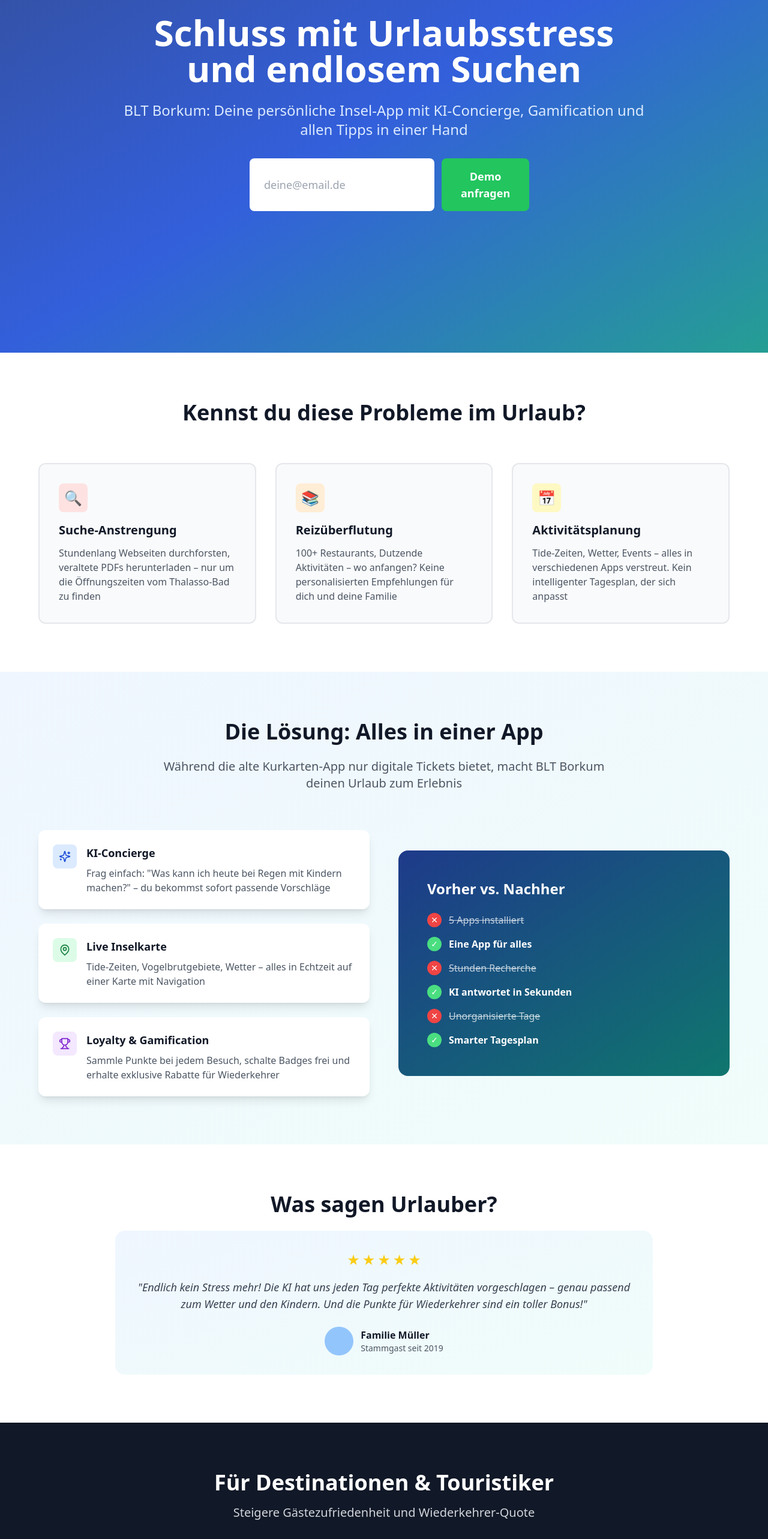
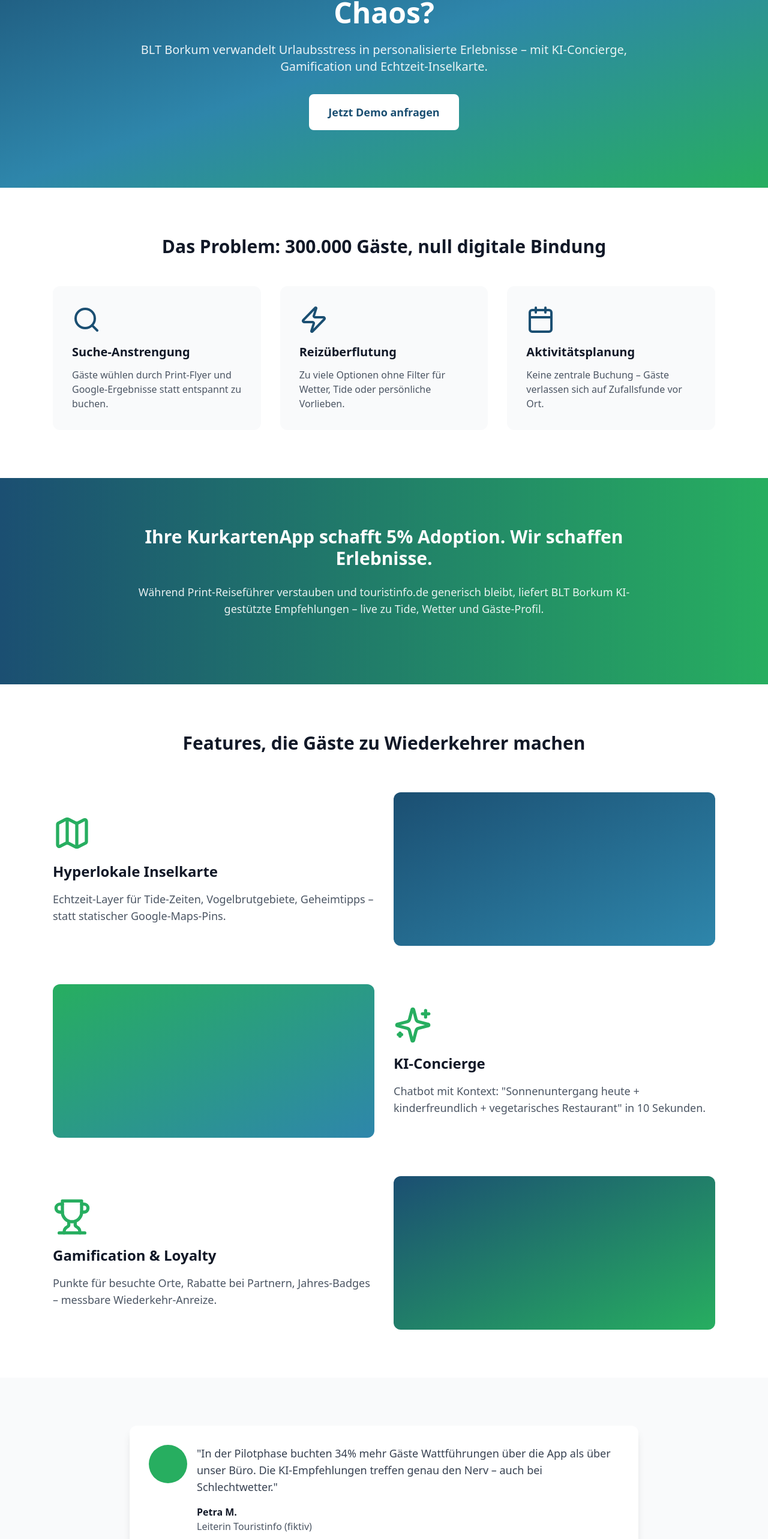
Before and after one commit to tomaschwirkmann-collab/blt-borkum-leuchtfeuer-app-trehl, a Next.js app: page / in a window 1280 px wide. Shown: the part 212-2778 px from the top of the page at 60% size. Built offline with nearby package versions, Linux system fonts and the light colour scheme.

Commit message:
feat: Trehl AI Landing v4 — 2026-04-28T18:22:55.326Z

```diff
--- a/src/app/page.tsx
+++ b/src/app/page.tsx
@@ -1,273 +1,155 @@
 'use client';
 import { useState } from 'react'
-import { MapPin, Sparkles, Trophy, Mail, Check } from 'lucide-react'
+import { Map, Sparkles, Trophy, Search, Calendar, Zap, Mail, Check } from 'lucide-react'
 
 export default function Home() {
   const [email, setEmail] = useState('')
   const [submitted, setSubmitted] = useState(false)
 
-  const handleSubmit = (e: React.FormEvent) => {
-    e.preventDefault()
-    setSubmitted(true)
-    setTimeout(() => setSubmitted(false), 3000)
-  }
+  return (
+    <div className="min-h-screen bg-white">
+      <nav className="border-b border-gray-200 px-6 py-4">
+        <div className="max-w-6xl mx-auto flex items-center justify-between">
+          <div className="text-2xl font-bold text-[#1B4F72]">BLT Borkum</div>
+          <a href="#cta" className="text-[#1B4F72] font-medium hover:text-[#27AE60]">Kontakt</a>
+        </div>
+      </nav>
 
-  return (
-    <main className="min-h-screen bg-gray-50">
-      <section className="relative min-h-screen flex items-center justify-center px-4 overflow-hidden">
-        <div className="absolute inset-0 bg-gradient-to-br from-blue-900 via-blue-700 to-teal-600 opacity-90"></div>
-        <div className="relative z-10 max-w-4xl mx-auto text-center text-white py-20">
-          <h1 className="text-5xl md:text-6xl font-bold mb-6 leading-tight">
-            Schluss mit Urlaubsstress und endlosem Suchen
-          </h1>
-          <p className="text-xl md:text-2xl mb-8 text-blue-100">
-            BLT Borkum: Deine persönliche Insel-App mit KI-Concierge, Gamification und allen Tipps in einer Hand
-          </p>
-          <form onSubmit={handleSubmit} className="flex flex-col sm:flex-row gap-3 max-w-md mx-auto">
-            <input
-              type="email"
-              value={email}
-              onChange={(e) => setEmail(e.target.value)}
-              placeholder="deine@email.de"
-              required
-              className="flex-1 px-6 py-4 rounded-lg text-gray-900 text-lg"
-            />
-            <button
-              type="submit"
-              className="px-8 py-4 bg-green-500 hover:bg-green-600 text-white font-semibold rounded-lg transition text-lg"
-            >
-              {submitted ? 'Gesendet!' : 'Demo anfragen'}
-            </button>
-          </form>
+      <section className="relative overflow-hidden">
+        <div className="absolute inset-0 bg-gradient-to-br from-[#1B4F72] via-[#2E86AB] to-[#27AE60]"></div>
+        <div className="relative max-w-4xl mx-auto px-6 py-24 text-center text-white">
+          <h1 className="text-5xl font-bold mb-6">Ihre Gäste verlieren sich im Insel-Chaos?</h1>
+          <p className="text-xl mb-8 opacity-90">BLT Borkum verwandelt Urlaubsstress in personalisierte Erlebnisse – mit KI-Concierge, Gamification und Echtzeit-Inselkarte.</p>
+          <a href="#cta" className="inline-block bg-white text-[#1B4F72] px-8 py-4 rounded-lg font-bold text-lg hover:bg-gray-100">Jetzt Demo anfragen</a>
         </div>
       </section>
 
-      <section className="py-20 px-4 bg-white">
-        <div className="max-w-6xl mx-auto">
-          <h2 className="text-4xl font-bold text-center mb-16 text-gray-900">
-            Kennst du diese Probleme im Urlaub?
-          </h2>
+      <section className="max-w-6xl mx-auto px-6 py-20">
+        <h2 className="text-3xl font-bold text-center mb-12 text-gray-900">Das Problem: 300.000 Gäste, null digitale Bindung</h2>
         <div className="grid md:grid-cols-3 gap-8">
-            <div className="bg-gray-50 p-8 rounded-xl border-2 border-gray-200">
-              <div className="w-12 h-12 bg-red-100 rounded-lg flex items-center justify-center mb-4">
-                <span className="text-2xl">🔍</span>
+          <div className="bg-gray-50 p-8 rounded-xl">
+            <Search className="w-12 h-12 text-[#1B4F72] mb-4" />
+            <h3 className="text-xl font-bold mb-3 text-gray-900">Suche-Anstrengung</h3>
+            <p className="text-gray-600">Gäste wühlen durch Print-Flyer und Google-Ergebnisse statt entspannt zu buchen.</p>
           </div>
-              <h3 className="text-xl font-bold mb-3 text-gray-900">Suche-Anstrengung</h3>
-              <p className="text-gray-600">
-                Stundenlang Webseiten durchforsten, veraltete PDFs herunterladen – nur um die Öffnungszeiten vom Thalasso-Bad zu finden
-              </p>
+          <div className="bg-gray-50 p-8 rounded-xl">
+            <Zap className="w-12 h-12 text-[#1B4F72] mb-4" />
+            <h3 className="text-xl font-bold mb-3 text-gray-900">Reizüberflutung</h3>
+            <p className="text-gray-600">Zu viele Optionen ohne Filter für Wetter, Tide oder persönliche Vorlieben.</p>
           </div>
-            <div className="bg-gray-50 p-8 rounded-xl border-2 border-gray-200">
-              <div className="w-12 h-12 bg-orange-100 rounded-lg flex items-center justify-center mb-4">
-                <span className="text-2xl">📚</span>
-              </div>
-              <h3 className="text-xl font-bold mb-3 text-gray-900">Reizüberflutung</h3>
-              <p className="text-gray-600">
-                100+ Restaurants, Dutzende Aktivitäten – wo anfangen? Keine personalisierten Empfehlungen für dich und deine Familie
-              </p>
-            </div>
-            <div className="bg-gray-50 p-8 rounded-xl border-2 border-gray-200">
-              <div className="w-12 h-12 bg-yellow-100 rounded-lg flex items-center justify-center mb-4">
-                <span className="text-2xl">📅</span>
-              </div>
+          <div className="bg-gray-50 p-8 rounded-xl">
+            <Calendar className="w-12 h-12 text-[#1B4F72] mb-4" />
             <h3 className="text-xl font-bold mb-3 text-gray-900">Aktivitätsplanung</h3>
-              <p className="text-gray-600">
-                Tide-Zeiten, Wetter, Events – alles in verschiedenen Apps verstreut. Kein intelligenter Tagesplan, der sich anpasst
-              </p>
-            </div>
+            <p className="text-gray-600">Keine zentrale Buchung – Gäste verlassen sich auf Zufallsfunde vor Ort.</p>
           </div>
         </div>
       </section>
 
-      <section className="py-20 px-4 bg-gradient-to-br from-blue-50 to-teal-50">
-        <div className="max-w-6xl mx-auto">
-          <h2 className="text-4xl font-bold text-center mb-6 text-gray-900">
-            Die Lösung: Alles in einer App
-          </h2>
-          <p className="text-center text-xl text-gray-600 mb-16 max-w-3xl mx-auto">
-            Während die alte Kurkarten-App nur digitale Tickets bietet, macht BLT Borkum deinen Urlaub zum Erlebnis
-          </p>
-          <div className="grid md:grid-cols-2 gap-12 items-center">
-            <div>
-              <div className="bg-white p-6 rounded-xl shadow-lg mb-6">
-                <div className="flex items-start gap-4">
-                  <div className="w-10 h-10 bg-blue-100 rounded-lg flex items-center justify-center flex-shrink-0">
-                    <Sparkles className="w-5 h-5 text-blue-700" />
+      <section className="bg-gradient-to-r from-[#1B4F72] to-[#27AE60] py-20">
+        <div className="max-w-4xl mx-auto px-6 text-center text-white">
+          <h2 className="text-3xl font-bold mb-6">Ihre KurkartenApp schafft 5% Adoption. Wir schaffen Erlebnisse.</h2>
+          <p className="text-lg opacity-90 mb-8">Während Print-Reiseführer verstauben und touristinfo.de generisch bleibt, liefert BLT Borkum KI-gestützte Empfehlungen – live zu Tide, Wetter und Gäste-Profil.</p>
         </div>
-                  <div>
-                    <h3 className="font-bold text-lg mb-2 text-gray-900">KI-Concierge</h3>
-                    <p className="text-gray-600">Frag einfach: "Was kann ich heute bei Regen mit Kindern machen?" – du bekommst sofort passende Vorschläge</p>
+      </section>
+
+      <section className="max-w-6xl mx-auto px-6 py-20">
+        <h2 className="text-3xl font-bold text-center mb-16 text-gray-900">Features, die Gäste zu Wiederkehrer machen</h2>
+        <div className="space-y-16">
+          <div className="flex flex-col md:flex-row items-center gap-8">
+            <div className="md:w-1/2">
+              <Map className="w-16 h-16 text-[#27AE60] mb-4" />
+              <h3 className="text-2xl font-bold mb-4 text-gray-900">Hyperlokale Inselkarte</h3>
+              <p className="text-gray-600 text-lg">Echtzeit-Layer für Tide-Zeiten, Vogelbrutgebiete, Geheimtipps – statt statischer Google-Maps-Pins.</p>
+            </div>
+            <div className="md:w-1/2 h-64 bg-gradient-to-br from-[#1B4F72] to-[#2E86AB] rounded-xl"></div>
+          </div>
+          <div className="flex flex-col md:flex-row-reverse items-center gap-8">
+            <div className="md:w-1/2">
+              <Sparkles className="w-16 h-16 text-[#27AE60] mb-4" />
+              <h3 className="text-2xl font-bold mb-4 text-gray-900">KI-Concierge</h3>
+              <p className="text-gray-600 text-lg">Chatbot mit Kontext: "Sonnenuntergang heute + kinderfreundlich + vegetarisches Restaurant" in 10 Sekunden.</p>
+            </div>
+            <div className="md:w-1/2 h-64 bg-gradient-to-br from-[#27AE60] to-[#2E86AB] rounded-xl"></div>
+          </div>
+          <div className="flex flex-col md:flex-row items-center gap-8">
+            <div className="md:w-1/2">
+              <Trophy className="w-16 h-16 text-[#27AE60] mb-4" />
+              <h3 className="text-2xl font-bold mb-4 text-gray-900">Gamification & Loyalty</h3>
+              <p className="text-gray-600 text-lg">Punkte für besuchte Orte, Rabatte bei Partnern, Jahres-Badges – messbare Wiederkehr-Anreize.</p>
+            </div>
+            <div className="md:w-1/2 h-64 bg-gradient-to-br from-[#1B4F72] to-[#27AE60] rounded-xl"></div>
           </div>
         </div>
-              </div>
-              <div className="bg-white p-6 rounded-xl shadow-lg mb-6">
-                <div className="flex items-start gap-4">
-                  <div className="w-10 h-10 bg-green-100 rounded-lg flex items-center justify-center flex-shrink-0">
-                    <MapPin className="w-5 h-5 text-green-700" />
-                  </div>
+      </section>
+
+      <section className="bg-gray-50 py-20">
+        <div className="max-w-4xl mx-auto px-6">
+          <div className="bg-white p-8 rounded-xl shadow-lg">
+            <div className="flex items-start gap-4 mb-4">
+              <div className="w-16 h-16 bg-[#27AE60] rounded-full flex-shrink-0"></div>
               <div>
-                    <h3 className="font-bold text-lg mb-2 text-gray-900">Live Inselkarte</h3>
-                    <p className="text-gray-600">Tide-Zeiten, Vogelbrutgebiete, Wetter – alles in Echtzeit auf einer Karte mit Navigation</p>
-                  </div>
-                </div>
-              </div>
-              <div className="bg-white p-6 rounded-xl shadow-lg">
-                <div className="flex items-start gap-4">
-                  <div className="w-10 h-10 bg-purple-100 rounded-lg flex items-center justify-center flex-shrink-0">
-                    <Trophy className="w-5 h-5 text-purple-700" />
-                  </div>
-                  <div>
-                    <h3 className="font-bold text-lg mb-2 text-gray-900">Loyalty & Gamification</h3>
-                    <p className="text-gray-600">Sammle Punkte bei jedem Besuch, schalte Badges frei und erhalte exklusive Rabatte für Wiederkehrer</p>
-                  </div>
-                </div>
-              </div>
-            </div>
-            <div className="bg-gradient-to-br from-blue-900 to-teal-700 rounded-2xl p-12 text-white">
-              <h3 className="text-2xl font-bold mb-6">Vorher vs. Nachher</h3>
-              <div className="space-y-4">
-                <div className="flex items-center gap-3">
-                  <div className="w-6 h-6 bg-red-500 rounded-full flex items-center justify-center flex-shrink-0 text-sm">✕</div>
-                  <span className="line-through opacity-75">5 Apps installiert</span>
-                </div>
-                <div className="flex items-center gap-3">
-                  <div className="w-6 h-6 bg-green-400 rounded-full flex items-center justify-center flex-shrink-0 text-sm">✓</div>
-                  <span className="font-semibold">Eine App für alles</span>
-                </div>
-                <div className="flex items-center gap-3">
-                  <div className="w-6 h-6 bg-red-500 rounded-full flex items-center justify-center flex-shrink-0 text-sm">✕</div>
-                  <span className="line-through opacity-75">Stunden Recherche</span>
-                </div>
-                <div className="flex items-center gap-3">
-                  <div className="w-6 h-6 bg-green-400 rounded-full flex items-center justify-center flex-shrink-0 text-sm">✓</div>
-                  <span className="font-semibold">KI antwortet in Sekunden</span>
-                </div>
-                <div className="flex items-center gap-3">
-                  <div className="w-6 h-6 bg-red-500 rounded-full flex items-center justify-center flex-shrink-0 text-sm">✕</div>
-                  <span className="line-through opacity-75">Unorganisierte Tage</span>
-                </div>
-                <div className="flex items-center gap-3">
-                  <div className="w-6 h-6 bg-green-400 rounded-full flex items-center justify-center flex-shrink-0 text-sm">✓</div>
-                  <span className="font-semibold">Smarter Tagesplan</span>
-                </div>
+                <p className="text-gray-700 text-lg mb-4">"In der Pilotphase buchten 34% mehr Gäste Wattführungen über die App als über unser Büro. Die KI-Empfehlungen treffen genau den Nerv – auch bei Schlechtwetter."</p>
+                <div className="font-bold text-gray-900">Petra M.</div>
+                <div className="text-gray-600">Leiterin Touristinfo (fiktiv)</div>
               </div>
             </div>
           </div>
         </div>
       </section>
 
-      <section className="py-20 px-4 bg-white">
-        <div className="max-w-4xl mx-auto text-center">
-          <h2 className="text-4xl font-bold mb-6 text-gray-900">Was sagen Urlauber?</h2>
-          <div className="bg-gradient-to-br from-blue-50 to-teal-50 p-8 rounded-2xl">
-            <div className="flex items-center justify-center gap-1 mb-4">
-              {[1, 2, 3, 4, 5].map((i) => (
-                <span key={i} className="text-yellow-400 text-2xl">★</span>
-              ))}
+      <section className="max-w-6xl mx-auto px-6 py-20">
+        <h2 className="text-3xl font-bold text-center mb-12 text-gray-900">Investition mit messbarem ROI</h2>
+        <div className="grid md:grid-cols-2 gap-8 max-w-4xl mx-auto">
+          <div className="border-2 border-gray-200 rounded-xl p-8">
+            <h3 className="text-2xl font-bold mb-2 text-gray-900">Starter</h3>
+            <div className="text-4xl font-bold mb-4 text-[#1B4F72]">18.500€</div>
+            <p className="text-gray-600 mb-6">Einmalig + 490€/Monat Hosting</p>
+            <ul className="space-y-3 mb-8">
+              <li className="flex items-start gap-2"><Check className="w-5 h-5 text-[#27AE60] mt-1 flex-shrink-0" /><span className="text-gray-700">Native iOS + Android App</span></li>
+              <li className="flex items-start gap-2"><Check className="w-5 h-5 text-[#27AE60] mt-1 flex-shrink-0" /><span className="text-gray-700">Basis-KI-Concierge (OpenAI)</span></li>
+              <li className="flex items-start gap-2"><Check className="w-5 h-5 text-[#27AE60] mt-1 flex-shrink-0" /><span className="text-gray-700">Inselkarte mit 3 Live-Layern</span></li>
+              <li className="flex items-start gap-2"><Check className="w-5 h-5 text-[#27AE60] mt-1 flex-shrink-0" /><span className="text-gray-700">Basic Gamification</span></li>
+            </ul>
+            <a href="#cta" className="block text-center bg-gray-900 text-white py-3 rounded-lg font-bold hover:bg-gray-800">Angebot anfordern</a>
           </div>
-            <p className="text-lg text-gray-700 mb-6 italic">
-              "Endlich kein Stress mehr! Die KI hat uns jeden Tag perfekte Aktivitäten vorgeschlagen – genau passend zum Wetter und den Kindern. Und die Punkte für Wiederkehrer sind ein toller Bonus!"
-            </p>
-            <div className="flex items-center justify-center gap-3">
-              <div className="w-12 h-12 bg-blue-300 rounded-full"></div>
-              <div className="text-left">
-                <p className="font-semibold text-gray-900">Familie Müller</p>
-                <p className="text-sm text-gray-600">Stammgast seit 2019</p>
-              </div>
-            </div>
+          <div className="border-2 border-[#27AE60] rounded-xl p-8 relative">
+            <div className="absolute top-0 right-6 bg-[#27AE60] text-white px-4 py-1 rounded-b-lg text-sm font-bold">Empfohlen</div>
+            <h3 className="text-2xl font-bold mb-2 text-gray-900">Pro</h3>
+            <div className="text-4xl font-bold mb-4 text-[#1B4F72]">32.900€</div>
+            <p className="text-gray-600 mb-6">Einmalig + 890€/Monat</p>
+            <ul className="space-y-3 mb-8">
+              <li className="flex items-start gap-2"><Check className="w-5 h-5 text-[#27AE60] mt-1 flex-shrink-0" /><span className="text-gray-700">Alles aus Starter</span></li>
+              <li className="flex items-start gap-2"><Check className="w-5 h-5 text-[#27AE60] mt-1 flex-shrink-0" /><span className="text-gray-700">Custom AI-Training (Insider-Wissen)</span></li>
+              <li className="flex items-start gap-2"><Check className="w-5 h-5 text-[#27AE60] mt-1 flex-shrink-0" /><span className="text-gray-700">Partner-Portal für Hoteliers</span></li>
+              <li className="flex items-start gap-2"><Check className="w-5 h-5 text-[#27AE60] mt-1 flex-shrink-0" /><span className="text-gray-700">Analytics-Dashboard (DSGVO)</span></li>
+              <li className="flex items-start gap-2"><Check className="w-5 h-5 text-[#27AE60] mt-1 flex-shrink-0" /><span className="text-gray-700">Loyalty-Integration (Cashback)</span></li>
+            </ul>
+            <a href="#cta" className="block text-center bg-[#27AE60] text-white py-3 rounded-lg font-bold hover:bg-[#229954]">Jetzt starten</a>
           </div>
         </div>
       </section>
 
-      <section className="py-20 px-4 bg-gray-900 text-white">
-        <div className="max-w-6xl mx-auto">
-          <h2 className="text-4xl font-bold text-center mb-4">Für Destinationen & Touristiker</h2>
-          <p className="text-center text-xl text-gray-300 mb-16">Steigere Gästezufriedenheit und Wiederkehrer-Quote</p>
-          <div className="grid md:grid-cols-2 gap-8 max-w-4xl mx-auto">
-            <div className="bg-gray-800 p-8 rounded-2xl border-2 border-gray-700">
-              <h3 className="text-2xl font-bold mb-4">Starter</h3>
-              <div className="text-4xl font-bold mb-6">4.900€ <span className="text-xl font-normal text-gray-400">/Jahr</span></div>
-              <ul className="space-y-3 mb-8">
-                <li className="flex items-start gap-2">
-                  <Check className="w-5 h-5 text-green-400 flex-shrink-0 mt-1" />
-                  <span>Bis 50.000 Gäste/Jahr</span>
-                </li>
-                <li className="flex items-start gap-2">
-                  <Check className="w-5 h-5 text-green-400 flex-shrink-0 mt-1" />
-                  <span>Basis-KI-Concierge</span>
-                </li>
-                <li className="flex items-start gap-2">
-                  <Check className="w-5 h-5 text-green-400 flex-shrink-0 mt-1" />
-                  <span>Inselkarte & Loyalty</span>
-                </li>
-                <li className="flex items-start gap-2">
-                  <Check className="w-5 h-5 text-green-400 flex-shrink-0 mt-1" />
-                  <span>Standard-Support</span>
-                </li>
-              </ul>
-              <button className="w-full py-3 bg-gray-700 hover:bg-gray-600 rounded-lg font-semibold transition">
-                Anfragen
-              </button>
+      <section id="cta" className="bg-[#1B4F72] py-20">
+        <div className="max-w-xl mx-auto px-6 text-center">
+          <Mail className="w-16 h-16 text-white mx-auto mb-6" />
+          <h2 className="text-3xl font-bold mb-4 text-white">Bereit für messbare Gästebindung?</h2>
+          <p className="text-lg mb-8 text-white opacity-90">Lassen Sie uns in 30 Minuten Ihre Anforderungen besprechen. Unverbindlich.</p>
+          {!submitted ? (
+            <div className="flex gap-3">
+              <input type="email" value={email} onChange={(e) => setEmail(e.target.value)} placeholder="ihre.email@borkum.de" className="flex-1 px-4 py-3 rounded-lg text-gray-900" />
+              <button onClick={() => setSubmitted(true)} className="bg-[#27AE60] text-white px-8 py-3 rounded-lg font-bold hover:bg-[#229954]">Senden</button>
             </div>
-            <div className="bg-gradient-to-br from-blue-900 to-teal-700 p-8 rounded-2xl border-2 border-green-400 relative">
-              <div className="absolute -top-4 left-1/2 transform -translate-x-1/2 bg-green-400 text-gray-900 px-4 py-1 rounded-full text-sm font-bold">
-                EMPFOHLEN
-              </div>
-              <h3 className="text-2xl font-bold mb-4">Pro</h3>
-              <div className="text-4xl font-bold mb-6">8.900€ <span className="text-xl font-normal text-gray-300">/Jahr</span></div>
-              <ul className="space-y-3 mb-8">
-                <li className="flex items-start gap-2">
-                  <Check className="w-5 h-5 text-green-400 flex-shrink-0 mt-1" />
-                  <span>Unbegrenzte Gäste</span>
-                </li>
-                <li className="flex items-start gap-2">
-                  <Check className="w-5 h-5 text-green-400 flex-shrink-0 mt-1" />
-                  <span>Premium KI + Personalisierung</span>
-                </li>
-                <li className="flex items-start gap-2">
-                  <Check className="w-5 h-5 text-green-400 flex-shrink-0 mt-1" />
-                  <span>B2B-Partner-Dashboard</span>
-                </li>
-                <li className="flex items-start gap-2">
-                  <Check className="w-5 h-5 text-green-400 flex-shrink-0 mt-1" />
-                  <span>White-Label-Branding</span>
-                </li>
-                <li className="flex items-start gap-2">
-                  <Check className="w-5 h-5 text-green-400 flex-shrink-0 mt-1" />
-                  <span>Priority-Support 24/7</span>
-                </li>
-              </ul>
-              <button className="w-full py-3 bg-green-500 hover:bg-green-600 rounded-lg font-semibold transition text-gray-900">
-                Jetzt starten
-              </button>
-            </div>
-          </div>
+          ) : (
+            <div className="bg-[#27AE60] text-white px-6 py-4 rounded-lg font-bold">Danke! Wir melden uns innerhalb von 24h.</div>
+          )}
         </div>
       </section>
 
-      <footer className="bg-gray-900 text-white py-12 px-4 border-t border-gray-800">
-        <div className="max-w-4xl mx-auto text-center">
-          <h3 className="text-2xl font-bold mb-4">Bereit für die Zukunft deiner Destination?</h3>
-          <form onSubmit={handleSubmit} className="flex flex-col sm:flex-row gap-3 max-w-md mx-auto mb-8">
-            <input
-              type="email"
-              value={email}
-              onChange={(e) => setEmail(e.target.value)}
-              placeholder="deine@email.de"
-              required
-              className="flex-1 px-4 py-3 rounded-lg text-gray-900"
-            />
-            <button
-              type="submit"
-              className="px-6 py-3 bg-green-500 hover:bg-green-600 text-white font-semibold rounded-lg transition flex items-center justify-center gap-2"
-            >
-              <Mail className="w-4 h-4" />
-              {submitted ? 'Gesendet!' : 'Kontakt'}
-            </button>
-          </form>
-          <p className="text-gray-500 text-sm">Powered by Trehl AI</p>
+      <footer className="border-t border-gray-200 py-8">
+        <div className="max-w-6xl mx-auto px-6 text-center text-gray-600">
+          <p>Powered by Trehl AI – Intelligent Travel Solutions</p>
         </div>
       </footer>
-    </main>
+    </div>
   )
 }
```
Lines whose indentation alone changed are shown as unchanged.
